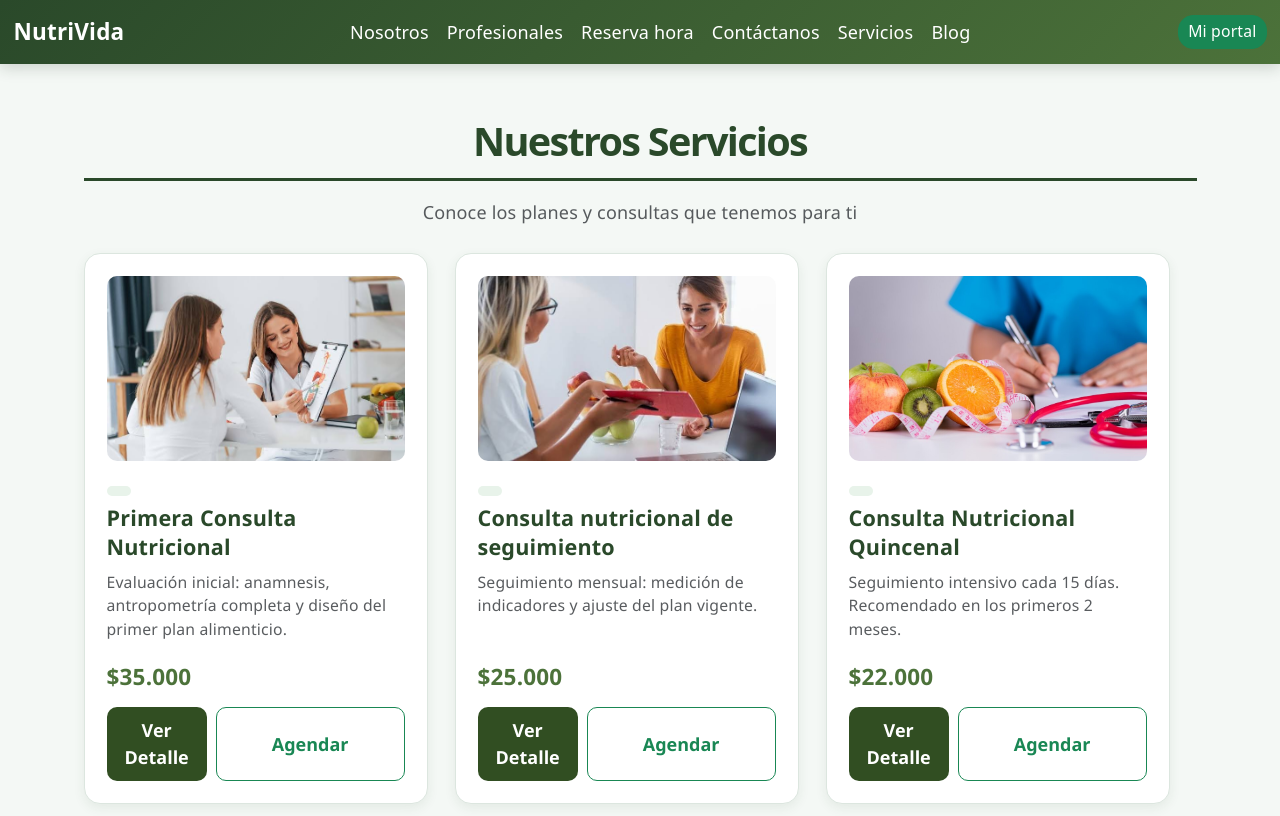
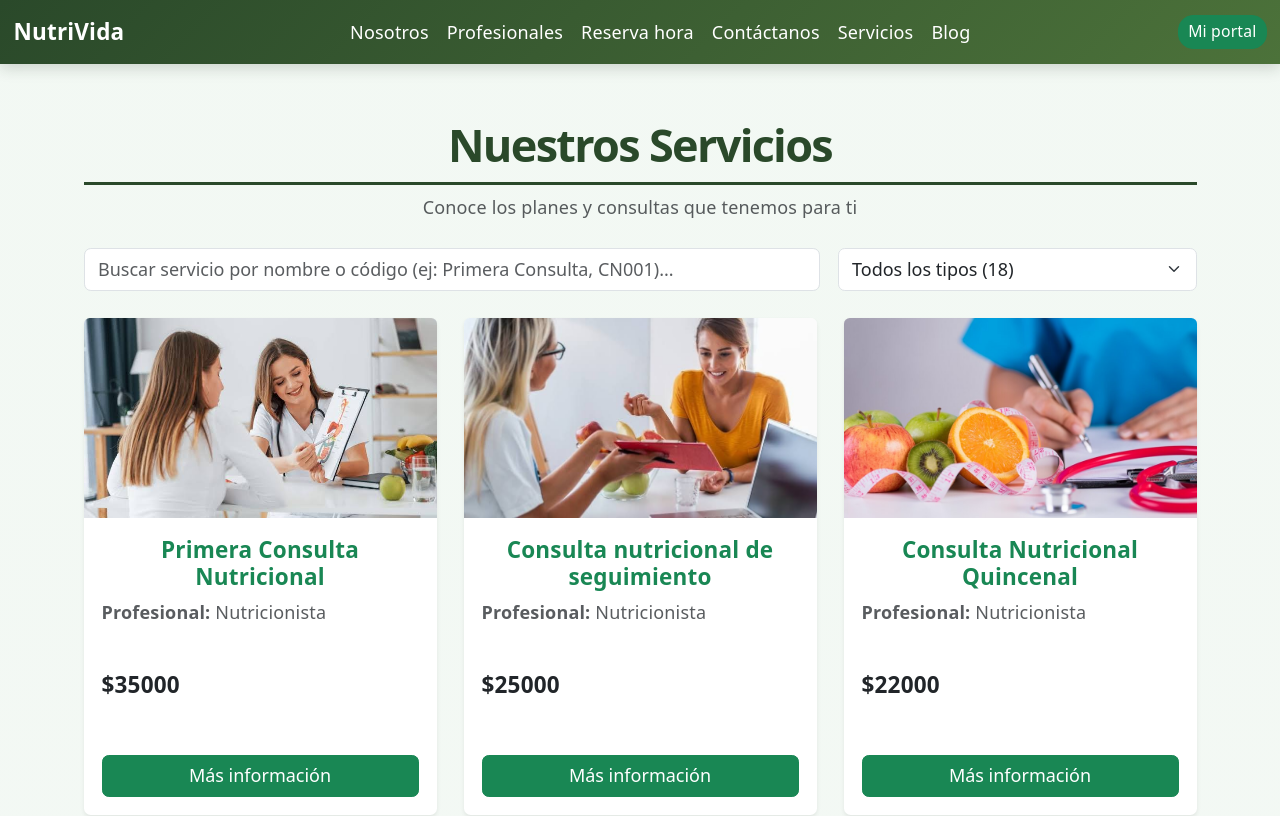
Before and after one commit to yas-mp/Clinica-NutriVida-2.0, a React (Vite) app in the folder nutrivida/: page /servicios in a window 1280 px wide. Shown: the top 816 px of the page. Built offline with nearby package versions, Linux system fonts and the light colour scheme.

Commit message:
Se integra catálogo de 18 servicios y buscador con filtros
Se conecta la vista con ListadoServicios, se enlaza la navegación por ID hacia el detalle y se incorpora el filtro de búsqueda por texto y categoría.

```diff
--- a/nutrivida/src/pages/Servicios.tsx
+++ b/nutrivida/src/pages/Servicios.tsx
@@ -1,75 +1,104 @@
-import React from 'react';
+import React, { useState } from 'react';
 import { useNavigate } from 'react-router-dom';
 import { LISTADO_SERVICIOS } from '../components/data/ListadoServicios';
 import type { ServicioNutricional } from '../components/data/ListadoServicios';
-
 
 export const CATALOGO_SERVICIOS: ServicioNutricional[] = LISTADO_SERVICIOS;
 export type { ServicioNutricional };
 
 const Servicios: React.FC = () => {
   const navigate = useNavigate();
+  const [busqueda, setBusqueda] = useState<string>('');
+  const [filtroTipo, setFiltroTipo] = useState<string>('Todos');
 
-  const formatearPrecio = (valor: number) =>
-    valor.toLocaleString('es-CL', { style: 'currency', currency: 'CLP' });
+  const verDetalle = (servicio: ServicioNutricional) => {
+    localStorage.setItem('servicio', JSON.stringify(servicio));
+    navigate(`/servicios/${servicio.id}`);
+  };
+
+  const serviciosFiltrados = LISTADO_SERVICIOS.filter((serv) => {
+    const coincideTexto =
+      serv.nombre.toLowerCase().includes(busqueda.toLowerCase()) ||
+      serv.codigo.toLowerCase().includes(busqueda.toLowerCase());
+    const coincideTipo =
+      filtroTipo === 'Todos' ||
+      serv.tipo.toLowerCase() === filtroTipo.toLowerCase();
+    return coincideTexto && coincideTipo;
+  });
 
   return (
-    <div className="servicios">
     <main className="container my-5">
       <div className="text-center mb-4">
         <h1
           className="fw-bold"
-            style={{ borderBottom: '3px solid #2a492a', paddingBottom: '12px' }}
+          style={{ borderBottom: '3px solid #2a492a', color: '#2a492a', paddingBottom: '10px' }}
         >
           Nuestros Servicios
         </h1>
         <p className="text-muted">Conoce los planes y consultas que tenemos para ti</p>
       </div>
 
-        <div id="listaServicios" className="row row-cols-1 row-cols-md-2 row-cols-lg-3 g-4">
-          {LISTADO_SERVICIOS.map((serv) => (
+      {/* Filtro de búsqueda*/}
+      <div className="row g-3 mb-4">
+        <div className="col-md-8">
+          <input
+            type="text"
+            className="form-control"
+            placeholder="Buscar servicio por nombre o código (ej: Primera Consulta, CN001)..."
+            value={busqueda}
+            onChange={(e) => setBusqueda(e.target.value)}
+          />
+        </div>
+        <div className="col-md-4">
+          <select
+            className="form-select"
+            aria-label="Filtrar por tipo de servicio"
+            value={filtroTipo}
+            onChange={(e) => setFiltroTipo(e.target.value)}
+          >
+            <option value="Todos">Todos los tipos (18)</option>
+            <option value="Consulta">Consulta</option>
+            <option value="Plan especializado">Plan especializado</option>
+            <option value="Evaluación">Evaluación</option>
+            <option value="Taller grupal">Taller grupal</option>
+          </select>
+        </div>
+      </div>
+
+      <div
+        id="listaServicios"
+        className="row row-cols-1 row-cols-md-2 row-cols-lg-3 g-4"
+      >
+        {serviciosFiltrados.map((serv) => (
           <div className="col" key={serv.id}>
-              <article className="card-servicio">
-                <div>
-                  <img src={serv.imagen} alt={serv.nombre} />
-                  <span className="badge-tipo d-inline-block">{serv.categoria}</span>
-                  <h3>{serv.nombre}</h3>
-                  <p className="text-muted small mb-3">{serv.descripcion}</p>
-                </div>
-                <div>
-                  <div className="precio">{formatearPrecio(serv.precio)}</div>
-                  <div className="d-flex gap-2">
+            <div className="card h-100 shadow-sm border-0">
+              <img
+                src={serv.imagen}
+                className="card-img-top"
+                alt={serv.nombre}
+                style={{ height: '200px', objectFit: 'cover' }}
+              />
+              <div className="card-body d-flex flex-column">
+                <h5 className="card-title text-success fw-bold">{serv.nombre}</h5>
+                <p className="card-text text-muted mb-2">
+                  <strong>Profesional:</strong> {serv.profesional}
+                </p>
+                <p className="card-text fw-bold text-dark mt-auto fs-5">
+                  ${serv.precio}
+                </p>
                 <button
                   type="button"
-                      className="btn-detalle"
-                      onClick={() => navigate(`/servicios/${serv.id}`)}
+                  className="btn btn-success w-100 mt-2"
+                  onClick={() => verDetalle(serv)}
                 >
-                      Ver Detalle
-                    </button>
-                    <button
-                      type="button"
-                      className="btn btn-outline-success w-100 fw-semibold"
-                      style={{ borderRadius: '10px' }}
-                      onClick={() =>
-                        navigate('/reservas-horas', {
-                          state: {
-                            servicioPreseleccionado: serv.nombre,
-                            profesionalPreseleccionado:
-                              serv.profesional !== 'Equipo NutriVida' ? serv.profesional : '',
-                          },
-                        })
-                      }
-                    >
-                      Agendar
+                  Más información
                 </button>
               </div>
             </div>
-              </article>
           </div>
         ))}
       </div>
     </main>
-    </div>
   );
 };
 
```
Lines whose indentation alone changed are shown as unchanged.
